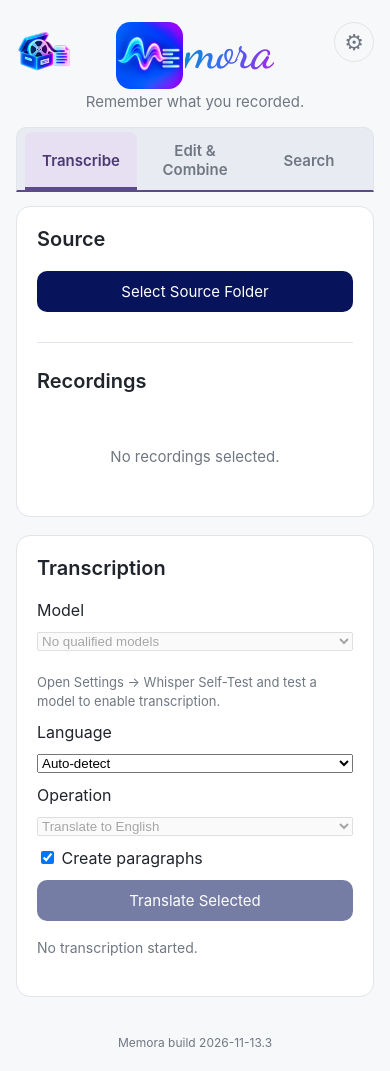
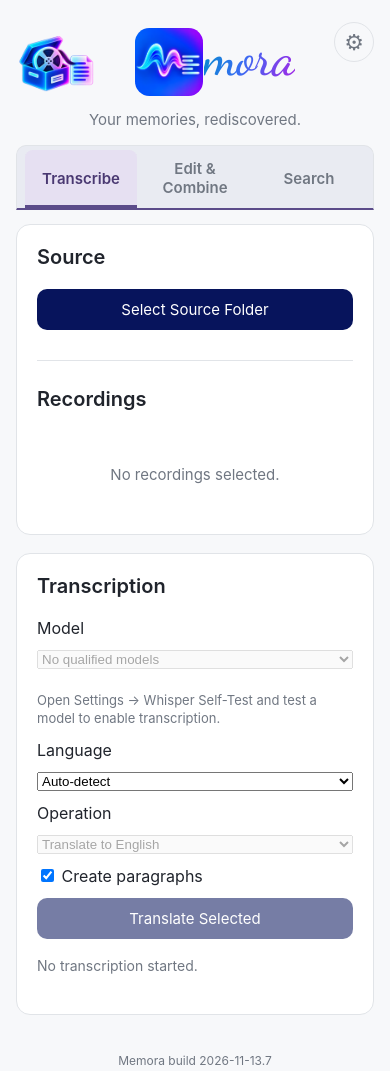
Before and after one commit to BCharash/Memora, a plain HTML site: page index.html in a window 390 px wide. Drawn offline with Linux system fonts and the light colour scheme.

Commit message:
change icon sizes

```diff
--- a/css/style.css
+++ b/css/style.css
@@ -1549,26 +1549,29 @@ button:disabled {
 
 /* The graphic supplies Me; the adjoining suffix completes the wordmark. */
 .app-header .memora-wordmark {
-    display: flex;
-    align-items: center;
+    --wordmark-scale: 1;
+    display: flex;
+    align-items: baseline;
     justify-content: center;
-    gap: 1.2px;
+    gap: calc(1.2px * var(--wordmark-scale));
     line-height: 1;
 }
 .memora-wordmark img {
     display: block;
-    width: 67.2px;
-    height: 67.2px;
-    flex: 0 0 67.2px;
-    border-radius: 14.4px;
+    width: calc(67.2px * var(--wordmark-scale));
+    height: calc(67.2px * var(--wordmark-scale));
+    flex: 0 0 calc(67.2px * var(--wordmark-scale));
+    border-radius: calc(14.4px * var(--wordmark-scale));
 }
 .memora-wordmark span {
     font-family: "Memora Dancing Script", cursive;
-    font-size: 51.6px;
+    font-size: calc(52.6px * var(--wordmark-scale));
     font-weight: 500;
     line-height: 1;
     letter-spacing: -.02em;
-    transform: translateY(-4.8px);
+    /* Fix the lettering baseline to the artwork, independent of font size. */
+    margin-bottom: -1em;
+    transform: translateY(calc(-22.2px * var(--wordmark-scale)));
     color: #386df2;
 }
 @supports ((background-clip: text) or (-webkit-background-clip: text)) {
@@ -1582,7 +1585,37 @@ button:disabled {
 @media (forced-colors: active) {
     .memora-wordmark span { background: none; color: CanvasText; }
 }
+@media (min-width: 601px) {
+    /* 96 / 67.2: a moderate desktop size, with lettering scaled together. */
+    .app-header .memora-wordmark { --wordmark-scale: 1.4285714286; }
+}
 @media (max-width: 600px) {
-    /* Leave room for the centered wordmark and Settings at phone widths. */
-    .app-icon { width: 56px; height: 56px; border-radius: 12px; }
-}
+    /* Reserve full-size section art and Settings; center branding between them. */
+    .app-header {
+        display: grid;
+        grid-template-columns: 80px minmax(0, 1fr) 40px;
+        column-gap: 12px;
+        align-items: start;
+    }
+    .app-header-title { display: contents; }
+    .app-icon {
+        position: static;
+        grid-column: 1;
+        grid-row: 1;
+        width: 80px;
+        height: 80px;
+        border-radius: 18px;
+    }
+    .app-header .memora-wordmark { grid-column: 2; grid-row: 1; align-self: center; }
+    .settings-button { position: static; grid-column: 3; grid-row: 1; }
+    .app-header-title > p {
+        grid-column: 1 / -1;
+        grid-row: 2;
+        margin: 8px 0 0;
+        text-align: center;
+    }
+}
+@media (max-width: 359px) {
+    /* Only narrow phones need the central wordmark reduced, by ten percent. */
+    .app-header .memora-wordmark { --wordmark-scale: .9; }
+}
--- a/index.html
+++ b/index.html
@@ -55,7 +55,7 @@
 
         <div class="app-header-title">
             <h1 class="memora-wordmark" aria-label="Memora"><img src="icons/Memora.png" width="56" height="56" alt=""><span aria-hidden="true">mora</span></h1>
-            <p>Remember what you recorded.</p>
+            <p>Your memories, rediscovered.</p>
         </div>
 
         <button
--- a/js/build-info.js
+++ b/js/build-info.js
@@ -1,5 +1,5 @@
 // Production build: UTC release date + daily sequence. See docs/build-versioning.md.
-export const APP_BUILD = "2026-11-13.3";
+export const APP_BUILD = "2026-11-13.7";
 
 export function displayBuildInfo(element) {
     if (element) element.textContent = `Memora build ${APP_BUILD}`;
```
Also changed, not shown: 5 other files.
